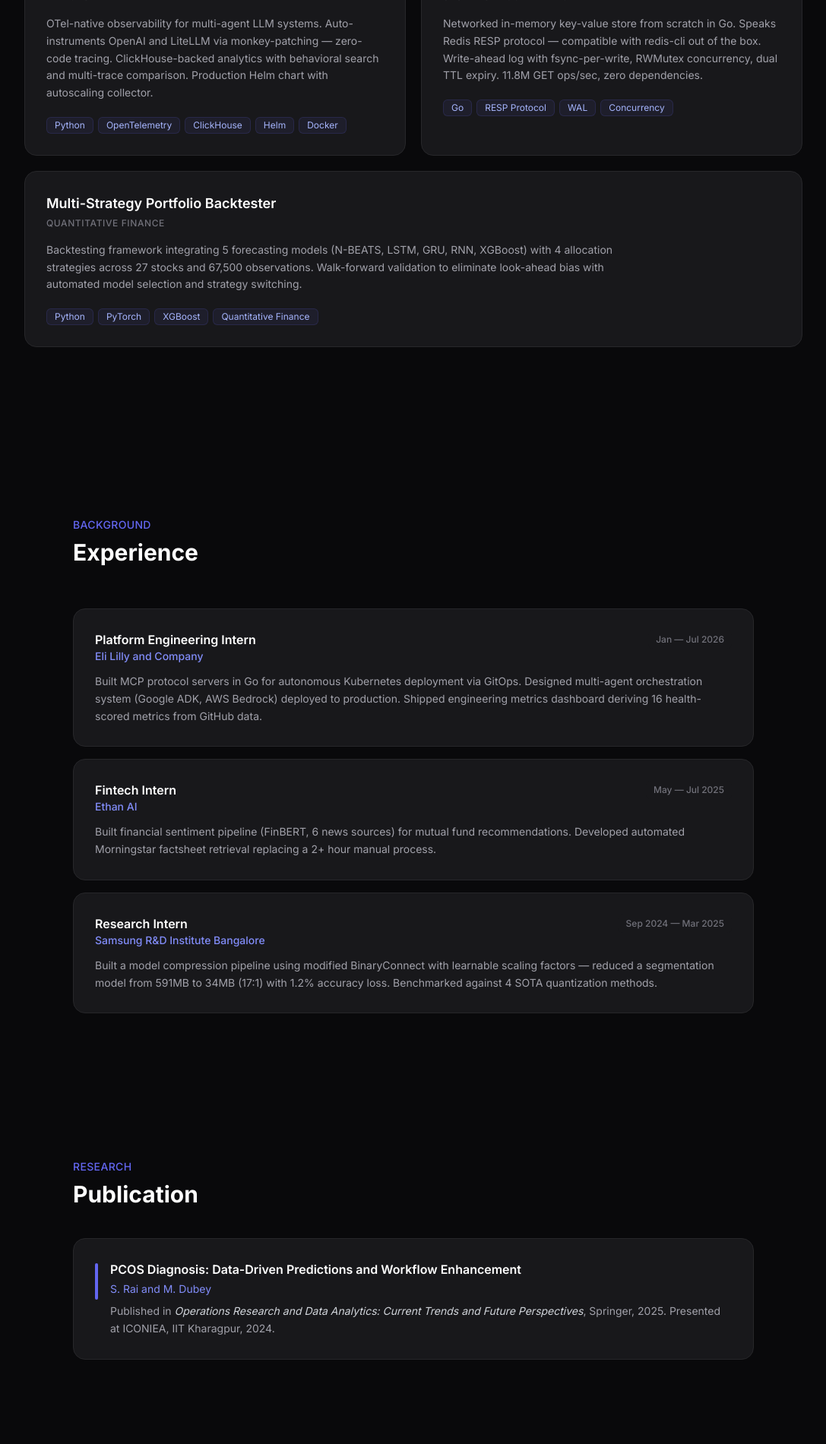
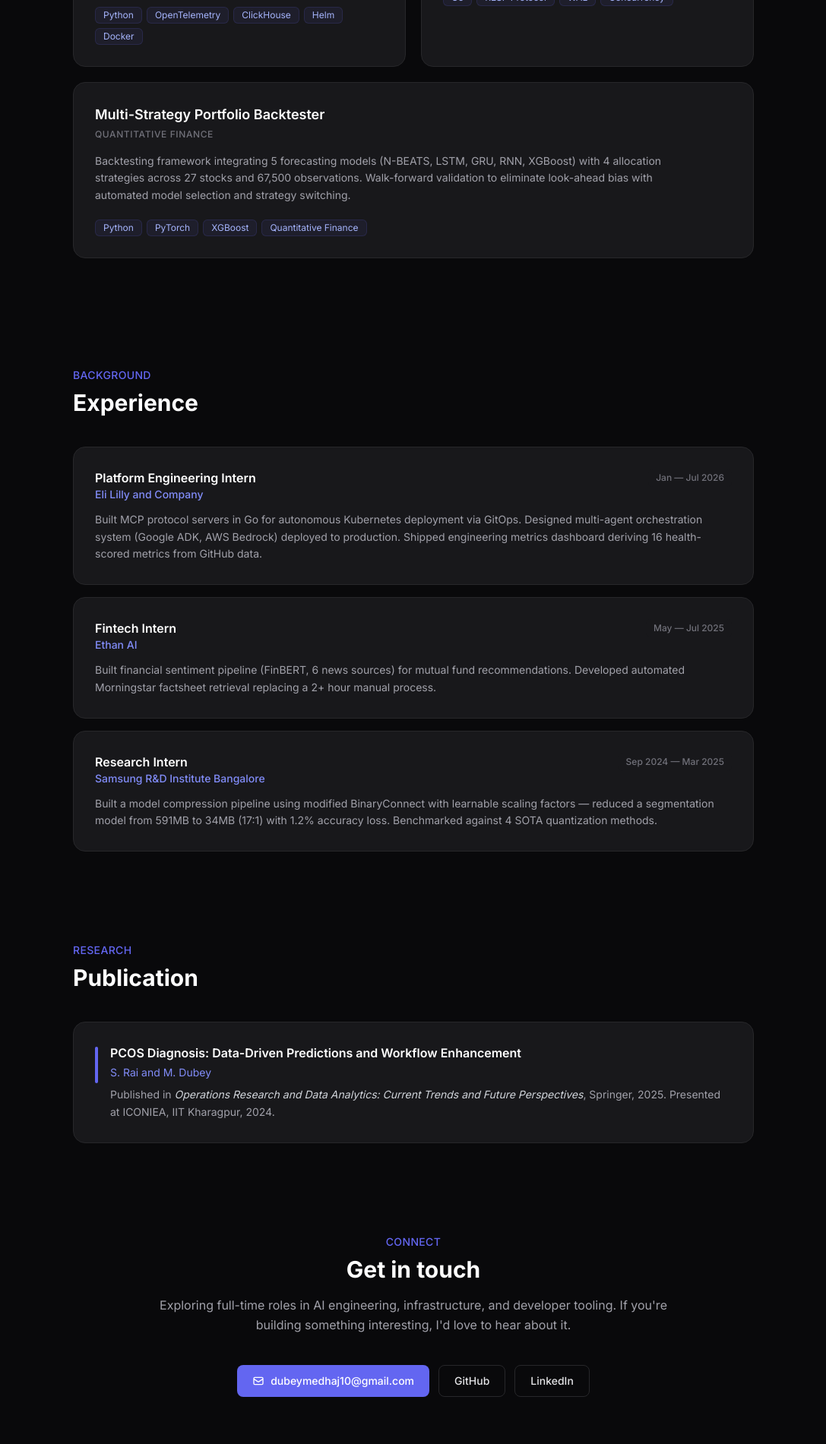
Before and after one commit to Medhaj-ops/portfolio, a plain HTML site: page index.html in a window 1280 px wide. Shown: the part 865-2766 px from the top of the page at 76% size, without its empty margins (96-1183 px from the left). Drawn offline with nearby package versions, Linux system fonts and the light colour scheme.

Commit message:
Tighten section spacing, align containers

```diff
--- a/index.html
+++ b/index.html
@@ -126,7 +126,7 @@
     </nav>
 
     <!-- Hero -->
-    <section class="relative min-h-[70vh] flex items-center justify-center px-6 hero-gradient">
+    <section class="relative min-h-[55vh] flex items-center justify-center px-6 hero-gradient">
         <div class="max-w-2xl text-center pt-14">
             <div class="animate-fade-in">
                 <p class="text-sm font-medium text-accent mb-4 tracking-wide uppercase">Software Engineer</p>
@@ -161,9 +161,9 @@
     </section>
 
     <!-- Projects -->
-    <section id="projects" class="py-28 px-6 section-fade">
-        <div class="max-w-5xl mx-auto">
-            <div class="mb-14">
+    <section id="projects" class="py-20 px-6 section-fade">
+        <div class="max-w-4xl mx-auto">
+            <div class="mb-10">
                 <p class="text-sm font-medium text-accent mb-2 tracking-wide uppercase">Work</p>
                 <h2 class="text-3xl font-bold">Projects</h2>
             </div>
@@ -246,9 +246,9 @@
     </section>
 
     <!-- Experience -->
-    <section id="experience" class="py-28 px-6 section-fade">
+    <section id="experience" class="py-16 px-6 section-fade">
         <div class="max-w-4xl mx-auto">
-            <div class="mb-14">
+            <div class="mb-10">
                 <p class="text-sm font-medium text-accent mb-2 tracking-wide uppercase">Background</p>
                 <h2 class="text-3xl font-bold">Experience</h2>
             </div>
@@ -305,7 +305,7 @@
     </section>
 
     <!-- Publication -->
-    <section class="py-20 px-6 section-fade">
+    <section class="py-14 px-6 section-fade">
         <div class="max-w-4xl mx-auto">
             <div class="mb-10">
                 <p class="text-sm font-medium text-accent mb-2 tracking-wide uppercase">Research</p>
@@ -329,7 +329,7 @@
     </section>
 
     <!-- Contact -->
-    <section id="contact" class="py-28 px-6 section-fade">
+    <section id="contact" class="py-16 px-6 section-fade">
         <div class="max-w-2xl mx-auto text-center">
             <p class="text-sm font-medium text-accent mb-2 tracking-wide uppercase">Connect</p>
             <h2 class="text-3xl font-bold mb-4">Get in touch</h2>
```
